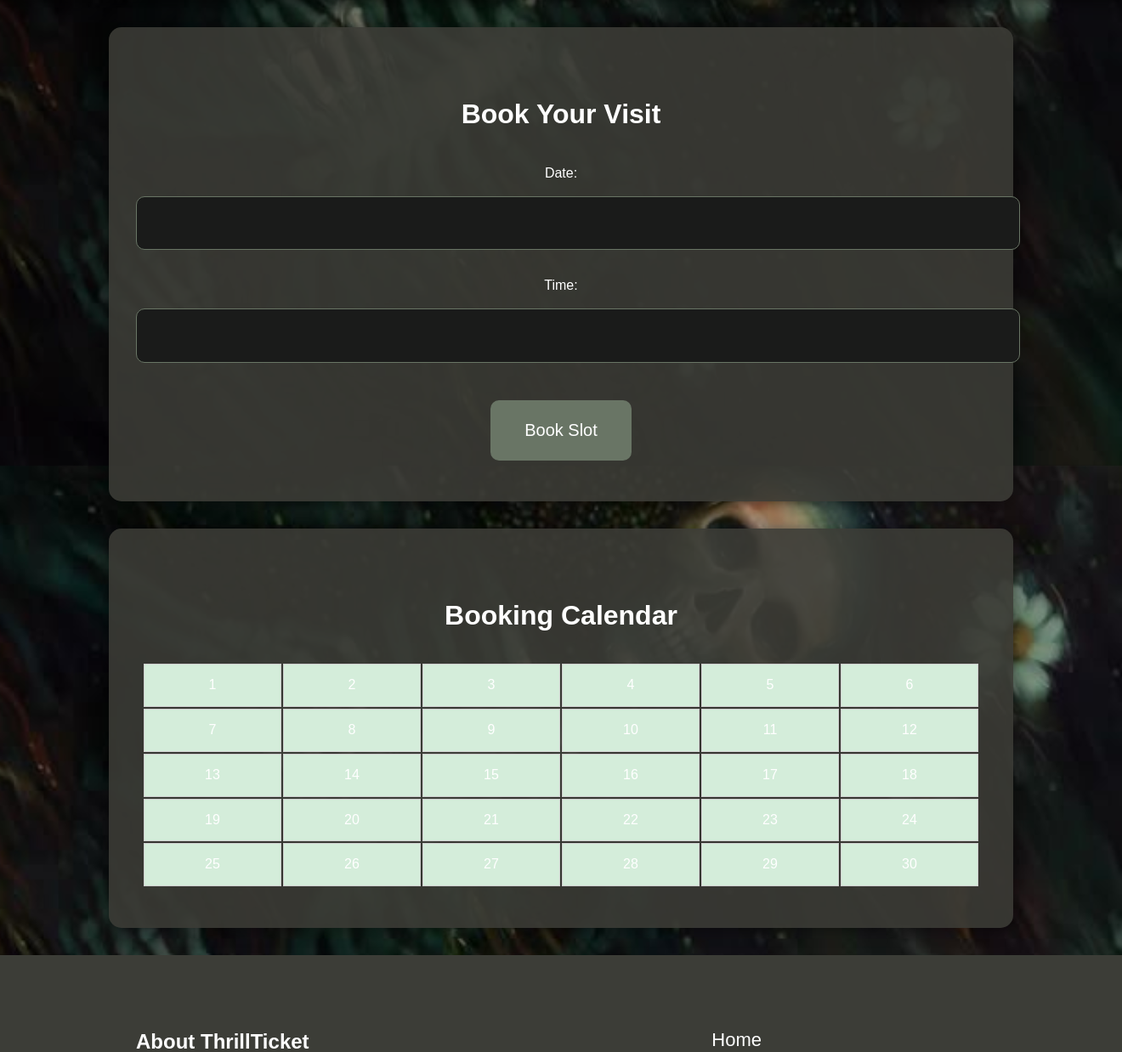
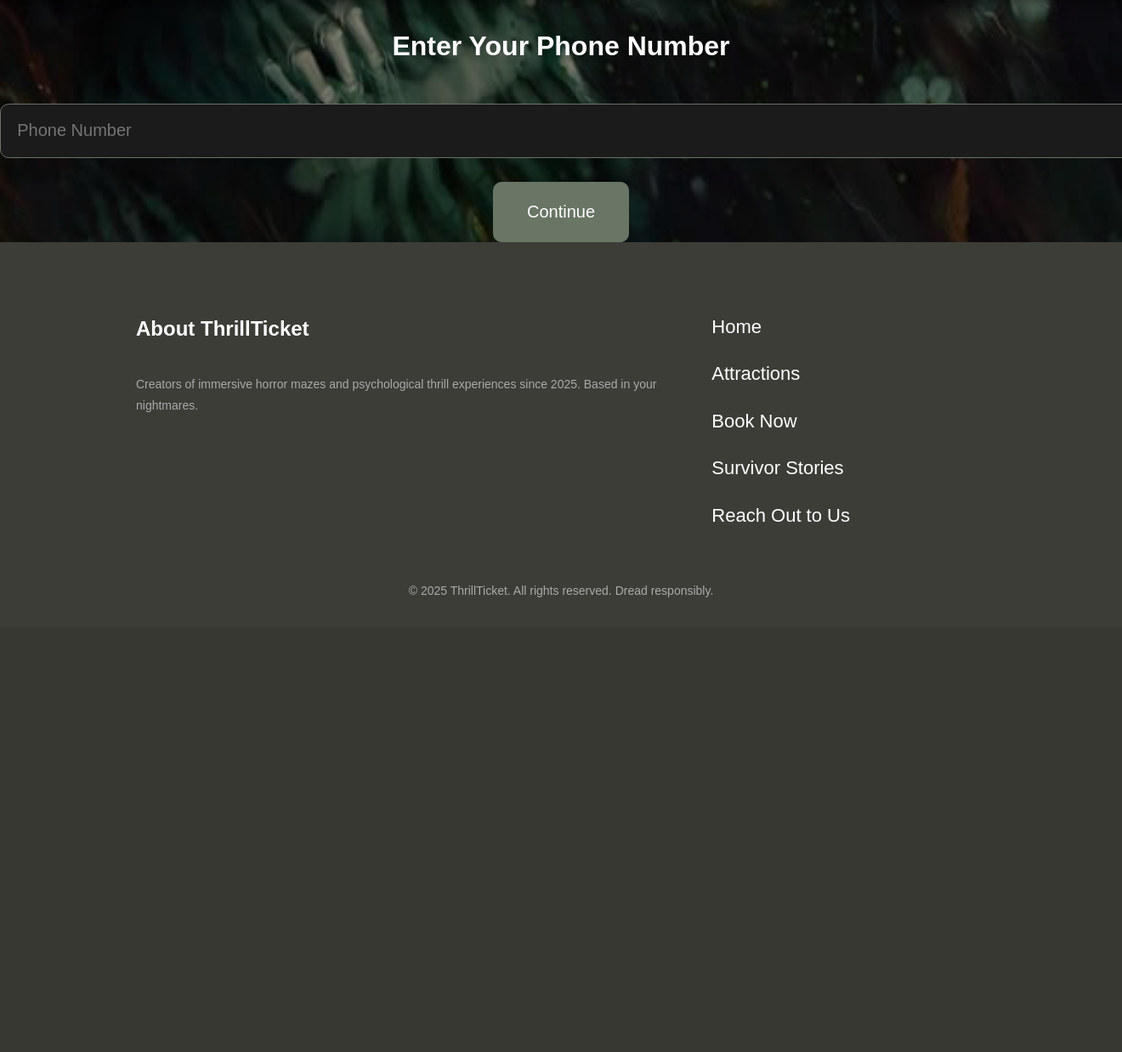
Before and after one commit to sanju4725/ThrillTicket, a Django app: page /bookings/ in a window 1320 px wide; the page is wider, and only the part inside the window is pictured. Shown: the part 252-1490 px from the top of that part at 85% size. After the commit the page ends 955 px from the top of that part, so only its background shows below. Run offline with Django 5.2, Linux system fonts and the light colour scheme; data that the repository does not hold is empty.

Commit message:
Everything but the Calendar

```diff
--- /dev/null
+++ b/thrillticket/halls/templates/halls/booking_start.html
@@ -0,0 +1,9 @@
+{% extends 'halls/base.html' %}
+{% block content %}
+<h2>Enter Your Phone Number</h2>
+<form method="POST">
+    {% csrf_token %}
+    <input type="text" name="phone" placeholder="Phone Number" required>
+    <button type="submit">Continue</button>
+</form>
+{% endblock %}
--- a/thrillticket/halls/urls.py
+++ b/thrillticket/halls/urls.py
@@ -5,5 +5,9 @@ urlpatterns = [
     path('', views.index, name='index'),
     path('attractions/', views.attractions, name='attractions'),
     path('contact/', views.contact_view, name='contact'),
-    path('bookings/', views.booking_view, name='bookings'),
+    path('bookings/', views.booking_view, name='booking_view'),
+    path('save_customer_details/', views.save_customer_details, name='save_customer_details'),
+    path('calendar/<int:customer_id>/', views.calendar_view, name='calendar_view'),
+    path('get_available_slots/', views.get_available_slots, name='get_available_slots'),
+    path('book_slot/<int:customer_id>/', views.book_slot, name='book_slot'),
 ]
--- a/thrillticket/halls/views.py
+++ b/thrillticket/halls/views.py
@@ -6,6 +6,7 @@ from .forms import BookingForm, ContactForm
 from .models import Booking, Customer
 from django.db.models import Count
 from datetime import date, datetime, timedelta, time as dt_time
+from django.http import JsonResponse
 
 
 
@@ -135,53 +136,67 @@ Message:
 
     return render(request, 'halls/contact.html', {'form': form})
 
+
 def booking_view(request):
     if request.method == 'POST':
-        form = BookingForm(request.POST)
-        if form.is_valid():
-            name = form.cleaned_data['name']
-            email = form.cleaned_data['email']
-            phone = form.cleaned_data['phone']
-            booking_date = form.cleaned_data['date']
-            booking_time = form.cleaned_data['time']
+        phone = request.POST.get('phone')
+        customer = Customer.objects.filter(phone=phone).first()
+        if customer:
+            # Proceed to calendar view
+            return redirect('calendar_view', customer_id=customer.id)
+        else:
+            # Prompt for name and email
+            return render(request, 'halls/enter_details.html', {'phone': phone})
+    return render(request, 'halls/booking_start.html')
 
-            # Enforce booking time constraints
-            if not dt_time(11, 0) <= booking_time <= dt_time(20, 0):
-                form.add_error('time', 'Bookings are allowed only between 11 AM and 8 PM.')
-            else:
-                # Check for overlapping bookings (2-hour slots)
-                overlap_start = (datetime.combine(booking_date, booking_time) - timedelta(hours=2)).time()
-                overlap_end = (datetime.combine(booking_date, booking_time) + timedelta(hours=2)).time()
-                overlapping = Booking.objects.filter(
-                    date=booking_date,
-                    time__gte=overlap_start,
-                    time__lt=overlap_end
-                )
-                if overlapping.exists():
-                    form.add_error('time', 'This time slot overlaps with an existing booking.')
-                else:
-                    # Get or create customer
-                    customer, created = Customer.objects.get_or_create(
-                        email=email,
-                        defaults={'name': name, 'phone': phone}
-                    )
-                    Booking.objects.create(
-                        customer=customer,
-                        date=booking_date,
-                        time=booking_time
-                    )
+def save_customer_details(request):
+    if request.method == 'POST':
+        name = request.POST.get('name')
+        email = request.POST.get('email')
+        phone = request.POST.get('phone')
 
-                    # Send booking confirmation
-                    subject = 'ThrillTicket Booking Confirmation'
-                    message = f"Hi {name},\n\nYour visit is booked for {booking_date} at {booking_time}.\n\nSee you soon!"
-                    send_mail(subject, message, settings.DEFAULT_FROM_EMAIL, [email])
+        # Try to find customer by email first
+        customer = Customer.objects.filter(email=email).first()
+        if customer:
+            # Update phone if not set
+            if customer.phone != phone:
+                customer.phone = phone
+                customer.save()
+        else:
+            customer = Customer.objects.create(name=name, email=email, phone=phone)
 
-                    return render(request, 'halls/booking_success.html', {'name': name})
-    else:
-        form = BookingForm()
+        return redirect('calendar_view', customer_id=customer.phone)
+    return redirect('booking_view')
 
-    # Prepare booking data for the calendar
+def calendar_view(request, customer_id):
     bookings = Booking.objects.values('date').annotate(count=Count('id'))
-    booking_data = {b['date'].strftime('%Y-%m-%d'): b['count'] for b in bookings}
+    booking_data = {b['date']: b['count'] for b in bookings}
+    return render(request, 'halls/calendar.html', {'booking_data': booking_data, 'customer_id': customer_id})
 
-    return render(request, 'halls/bookings.html', {'form': form, 'booking_data': booking_data})
+def get_available_slots(request):
+    date_str = request.GET.get('date')
+    date_obj = datetime.strptime(date_str, '%Y-%m-%d').date()
+    existing_bookings = Booking.objects.filter(date=date_obj).values_list('time', flat=True)
+    all_slots = [dtime(hour=h) for h in range(11, 20, 2)]  # 11 AM to 7 PM
+    available_slots = []
+    for slot in all_slots:
+        slot_end = (datetime.combine(date_obj, slot) + timedelta(hours=2)).time()
+        overlap = Booking.objects.filter(date=date_obj, time__lt=slot_end, time__gte=slot).exists()
+        if not overlap:
+            available_slots.append(slot.strftime('%H:%M'))
+    return JsonResponse({'slots': available_slots})
+
+def book_slot(request, customer_id):
+    if request.method == 'POST':
+        date_str = request.POST.get('date')
+        time_str = request.POST.get('time')
+        date_obj = datetime.strptime(date_str, '%Y-%m-%d').date()
+        time_obj = datetime.strptime(time_str, '%H:%M').time()
+        customer = Customer.objects.get(id=customer_id)
+        Booking.objects.create(customer=customer, date=date_obj, time=time_obj)
+        # Send confirmation email
+        subject = 'ThrillTicket Booking Confirmation'
+        message = f"Hi {customer.name},\n\nYour visit is booked for {date_obj} at {time_obj}.\n\nSee you soon!"
+        send_mail(subject, message, settings.DEFAULT_FROM_EMAIL, [customer.email])
+        return render(request, 'halls/booking_success.html', {'name': customer.name})
+    return redirect('calendar_view', customer_id=customer_id)
```
Also changed, not shown: thrillticket/halls/templates/halls/booking_success.html (+2 -5 lines), thrillticket/halls/templates/halls/calendar.html (added, +28 -0 lines), thrillticket/halls/templates/halls/enter_details.html (added, +11 -0 lines), thrillticket/db.sqlite3.
